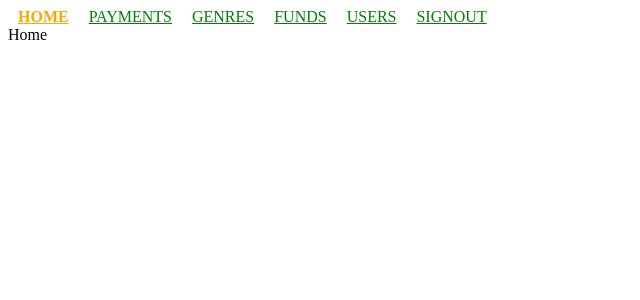
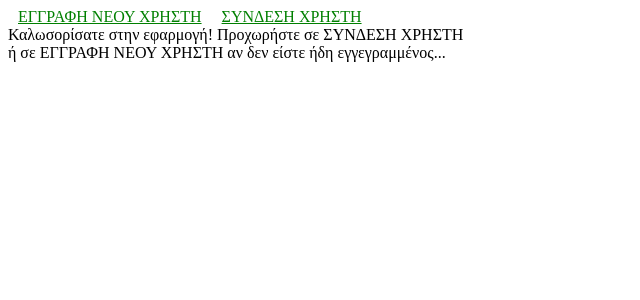
Before and after one commit to GiannisClipper/payments_web, a React (Create React App) app: page / in a window 1280 px wide. Shown: the top 300 px of the page, without its empty margins (0-640 px from the left). Built offline with nearby package versions, Linux system fonts and the light colour scheme.

Commit message:
home page, welcome message, auth-errors redirect to signout

```diff
--- a/src/core/actions.js
+++ b/src/core/actions.js
@@ -20,6 +20,8 @@ import {
 } from './constants.js';
 
 import { request } from '../core/lib.js';
+
+import { onSignout } from '../users/actions.js';
 
 // --- --- --- --- --- --- --- --- ---
 // onSelect...
@@ -88,7 +90,8 @@ export const onRequestProcess = (namespace, hostArgs, auth, reqData, onSuccess)
 
                     dispatch(onAfterResponse(namespace));
                     dispatch(onDataResponse(namespace));
-                    dispatch(onSuccess(namespace, resData, id));
+                    if (onSuccess)
+                        dispatch(onSuccess(namespace, resData, id));
 
                 } else {
                     alert(response.status);
@@ -101,6 +104,10 @@ export const onRequestProcess = (namespace, hostArgs, auth, reqData, onSuccess)
 
                     dispatch(onAfterResponse(namespace));
                     dispatch(onErrorsResponse(namespace, resData));
+
+                    if ([401, 403].includes(response.status))
+                        dispatch(onSignout('users', resData.errors.toString()));
+
                 };
             }
         );
--- a/src/index.js
+++ b/src/index.js
@@ -1,11 +1,14 @@
 import React from "react";
 import ReactDOM from "react-dom";
+
 import { createStore, applyMiddleware } from "redux";
 import { Provider } from "react-redux";
+
 import thunk from "redux-thunk";
 
-import App from "./root/components/App.jsx";
 import rootReducer from "./root/reducers.js";
+
+import { MappedApp } from "./root/containers.js";
 
 // import "./styles.css";
 
@@ -20,7 +23,7 @@ store.subscribe(() => console.log('store update:', store.getState()));
 ReactDOM.render(
     <Provider store={store}>
         <link rel="stylesheet" href="https://cdnjs.cloudflare.com/ajax/libs/font-awesome/4.7.0/css/font-awesome.min.css"></link>
-        <App mode='authenticated'/>
+        <MappedApp />
     </Provider>,
     document.getElementById("root")
 );
--- a/src/root/components/App.jsx
+++ b/src/root/components/App.jsx
@@ -19,15 +19,27 @@ import {
 } from '../../users/containers.js';
 
 
-const Home = () => <div>Home</div>
+//const Home = () => <App />
 
-const App = ({mode}) => (
+const App = ({auth}) => {
+
+	let welcome = [
+		'Καλωσορίσατε στην εφαρμογή! Προχωρήστε σε ΣΥΝΔΕΣΗ ΧΡΗΣΤΗ',
+		'ή σε ΕΓΓΡΑΦΗ ΝΕΟΥ ΧΡΗΣΤΗ αν δεν είστε ήδη εγγεγραμμένος...',
+	]
+
+	if (auth.message)
+		welcome = [
+			auth.message,
+			'Απαιτείται εκ νέου ΣΥΝΔΕΣΗ ΧΡΗΣΤΗ...'
+		]
+
+	return (
 		<BrowserRouter>
-		<NavBar mode={mode} />
+			<NavBar auth={auth} />
 
-		{(mode === 'authenticated')?(
+			{auth.token.key?(
 				<Switch>
-				<Route exact path='/' component={Home} />
 					<Route path='/payments' component={Payments} />
 					<Route path='/genres' component={Genres} />
 					<Route path='/funds' component={MappedFundsForm} />
@@ -36,12 +48,18 @@ const App = ({mode}) => (
 				</Switch>
 			):(
 				<Switch>
-				<Route exact path='/' component={Home} />
 					<Route path='/signup' component={MappedSignupForm} />
 					<Route path='/signin' component={MappedSigninForm} />
+					<div className='welcome'>
+						{welcome.map(x => (
+							<div>{x}</div>
+						))}
+					</div>
+
 				</Switch>
 			)}
 		</BrowserRouter>
 		);
+};
 
 export default App;
--- a/src/root/components/NavBar.jsx
+++ b/src/root/components/NavBar.jsx
@@ -1,22 +1,23 @@
 import React from 'react';
+
 import NavTab from './NavTab.jsx';
 
-const NavBar = ({mode}) => {
+import { LABELS } from '../constants.js';
+
+const NavBar = ({auth}) => {
 	return (
-		(mode === 'authenticated')?(
+		auth.token.key?(
 			<div>
-			<NavTab to='/' label='HOME' />
-			<NavTab to='/payments' label='PAYMENTS' />
-			<NavTab to='/genres' label='GENRES' />
-			<NavTab to='/funds' label='FUNDS' />
-			<NavTab to='/users' label='USERS' />
-			<NavTab to='/signout' label='SIGNOUT' />
+			<NavTab label={LABELS.MENU_USERS} to='/users' />
+			<NavTab label={LABELS.MENU_FUNDS} to='/funds' />
+			<NavTab label={LABELS.MENU_GENRES} to='/genres' />
+			<NavTab label={LABELS.MENU_PAYMENTS} to='/payments' />
+			<NavTab label={LABELS.MENU_SIGNOUT} to='/signout' />
 			</div>
 		):(
 			<div>
-			<NavTab to='/' label='HOME' />
-			<NavTab to='/signup' label='SIGNUP' />
-			<NavTab to='/signin' label='SIGNIN' />
+			<NavTab label={LABELS.MENU_SIGNUP} to='/signup' />
+			<NavTab label={LABELS.MENU_SIGNIN} to='/signin' />
 			</div>
 		)
 	)
--- a/src/root/constants.js
+++ b/src/root/constants.js
@@ -1,29 +1,90 @@
 const ORIGIN = 'http://localhost:8000';
-
-const POST = 'POST';
-const GET = 'GET';
-const PATCH = 'PATCH';
-const DELETE = 'DELETE';
 
 const TOKEN_PREFIX = 'Token';
 
+const METHODS = {
+    POST: 'POST',
+    GET: 'GET',
+    PATCH: 'PATCH',
+    DELETE: 'DELETE',
+};
+
+const DATA_KEYS = {
+    USER: 'user',
+    FUND: 'fund',
+    FUNDS: 'funds',
+};
+
 const HOST_ARGS = {
-    SIGNUP: {url: `${ORIGIN}/users/signup/`, method: POST, reqDataKey: 'user', resDataKey: 'user'},
-    SIGNIN: {url: `${ORIGIN}/users/signin/`, method: POST, reqDataKey: 'user', resDataKey: 'user'},
+    SIGNUP: {
+        url: `${ORIGIN}/users/signup/`,
+        method: METHODS.POST,
+        reqDataKey: DATA_KEYS.USER,
+        resDataKey: DATA_KEYS.USER,
+    },
 
-    CREATE_USERS: {url: `${ORIGIN}/users/`, method: POST, reqDataKey: 'user', resDataKey: 'user'},
+    SIGNIN: {
+        url: `${ORIGIN}/users/signin/`,
+        method: METHODS.POST,
+        reqDataKey: DATA_KEYS.USER,
+        resDataKey: DATA_KEYS.USER,
+    },
 
-    RETRIEVE_USERS: '',
-    UPDATE_USERS: '',
-    DELETE_USERS: '',
+    CREATE_USERS: {
+        url: `${ORIGIN}/users/`,
+        method: METHODS.POST,
+        reqDataKey: DATA_KEYS.USER,
+        resDataKey: DATA_KEYS.USER,
+    },
 
-    CREATE_FUNDS: {url: `${ORIGIN}/funds/`, method: POST, reqDataKey: 'fund', resDataKey: 'fund'},
-    RETRIEVE_FUNDS: {url: `${ORIGIN}/funds/list`, method: GET, reqDataKey: null, resDataKey: 'funds'},
-    UPDATE_FUNDS: {url: `${ORIGIN}/funds/<:id>/`, method: PATCH, reqDataKey: 'fund', resDataKey: 'fund'},
-    DELETE_FUNDS: {url: `${ORIGIN}/funds/<:id>/`, method: DELETE, reqDataKey: 'fund', resDataKey: 'fund'},
+    RETRIEVE_USERS: {
+    },
+    UPDATE_USERS: {
+    },
+    DELETE_USERS: {
+    },
+
+    CREATE_FUNDS: {
+        url: `${ORIGIN}/funds/`,
+        method: METHODS.POST,
+        reqDataKey: DATA_KEYS.FUND,
+        resDataKey: DATA_KEYS.FUND,
+    },
+
+    RETRIEVE_FUNDS: {
+        url: `${ORIGIN}/funds/list`,
+        method: METHODS.GET,
+        reqDataKey: null,
+        resDataKey: DATA_KEYS.FUNDS,
+    },
+
+    UPDATE_FUNDS: {
+        url: `${ORIGIN}/funds/<:id>/`,
+        method: METHODS.PATCH,
+        reqDataKey: DATA_KEYS.FUND,
+        resDataKey: DATA_KEYS.FUND,
+    },
+
+    DELETE_FUNDS: {
+        url: `${ORIGIN}/funds/<:id>/`,
+        method: METHODS.DELETE,
+        reqDataKey: DATA_KEYS.FUND,
+        resDataKey: DATA_KEYS.FUND,
+    },
+};
+
+const LABELS = {
+    MENU_SIGNUP: 'ΕΓΓΡΑΦΗ ΝΕΟΥ ΧΡΗΣΤΗ',
+    MENU_SIGNIN: 'ΣΥΝΔΕΣΗ ΧΡΗΣΤΗ',
+    MENU_USERS: 'ΧΡΗΣΤΕΣ',
+    MENU_FUNDS: 'ΛΟΓΑΡΙΑΣΜΟΙ',
+    MENU_GENRES: 'ΚΑΤΗΓΟΡΙΕΣ ΕΙΣΠΡΑΞΕΩΝ/ΠΛΗΡΩΜΩΝ',
+    MENU_PAYMENTS: 'ΕΙΣΠΡΑΞΕΙΣ/ΠΛΗΡΩΜΕΣ',
+    MENU_SIGNOUT: 'ΑΠΟΣΥΝΔΕΣΗ',
 };
 
 module.exports = {
     TOKEN_PREFIX,
     HOST_ARGS,
+    LABELS,
 };
--- /dev/null
+++ b/src/root/containers.js
@@ -0,0 +1,10 @@
+import { connect } from 'react-redux';
+
+import App from './components/App.jsx';
+
+export const MappedApp = connect(
+    state => ({
+        auth: state['auth'],
+    }),
+    ({})
+)(App);
--- a/src/users/actions.js
+++ b/src/users/actions.js
@@ -58,9 +58,9 @@ export const onSignin = (namespace, data) => {
     };
 };
 
-export const onSignout = namespace => {
+export const onSignout = (namespace, message) => {
     return {
         type: `${namespace}/${SUCCESS_SIGNOUT}`,
-		payload: {},
+		payload: {message},
     };
 };
--- a/src/users/components/forms.jsx
+++ b/src/users/components/forms.jsx
@@ -12,10 +12,6 @@ import {
     DivSignupMenu,
     DivSigninMenu,
 } from './menus.jsx';
-
-import {
-    MappedButtonGoHome,
-} from '../../core/containers.js';
 
 import {
     MappedDivInputs,
@@ -96,16 +92,11 @@ export const SigninForm = ({namespace, onSelectRetrieve}) => {
 
 export const SignoutForm = ({namespace, auth, onSignout}) => {
 
-    if (auth.user && auth.user.id)
-        onSignout(namespace);
+    const message = `Αποσύνδεση χρήστη (${auth.user.username})`;
 
-    return (
-        <div className='form signout'>
-            <div className='title'>{LABELS.FORM_SIGNOUT_TITLE}</div>
-            Επιτυχής αποσύνδεση χρήστη ({(auth.user && auth.user.username)?auth.user.username:''})
-            <MappedButtonGoHome namespace={namespace} />
-        </div>
-    );
+    onSignout(namespace, message);
+
+    return (<></>);
 };
 
 // --- --- --- --- --- --- --- --- ---
--- a/src/users/containers.js
+++ b/src/users/containers.js
@@ -175,6 +175,6 @@ export const MappedSignoutForm = connect(
         auth: state.auth,
     }),
     dispatch => ({
-        onSignout: namespace => dispatch(onSignout(namespace)),
+        onSignout: (namespace, message) => dispatch(onSignout(namespace, message)),
     })
 )(SignoutForm);
--- a/src/users/reducers.js
+++ b/src/users/reducers.js
@@ -70,6 +70,7 @@ try {user = JSON.parse(localStorage.getItem('user'))} catch {};
 const initialAuth = {
     token: {prefix: TOKEN_PREFIX, key: tokenKey},
     user: {...user},
+    message: null,
 };
 
 export const authReducer = (state=initialAuth, action) => {
@@ -97,6 +98,8 @@ export const authReducer = (state=initialAuth, action) => {
             if (stateCopy.user)
                 stateCopy.user.id = null;
 
+            stateCopy.message = action.payload.message;
+
             if (localStorage.getItem('tokenKey', null))
                 localStorage.removeItem('tokenKey');
             if (localStorage.getItem('user', null))
```
Also changed, not shown: src/core/reducers.js (+7 -9 lines), src/root/components/Signin.jsx (deleted, +0 -45 lines). Lines whose indentation alone changed are shown as unchanged.
